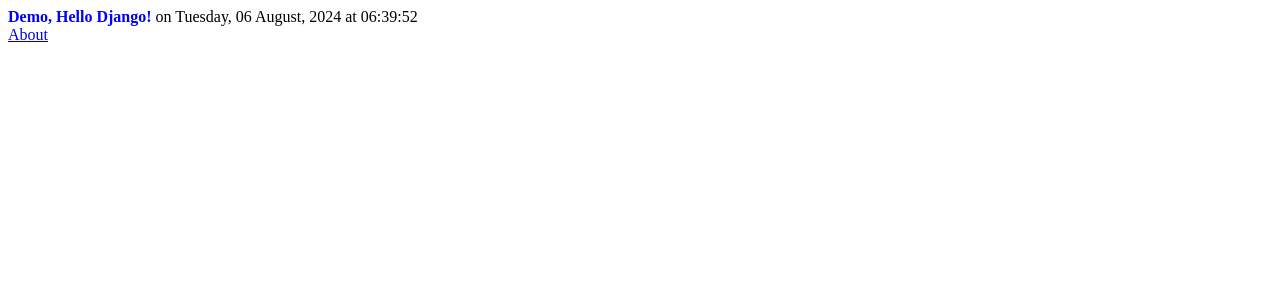
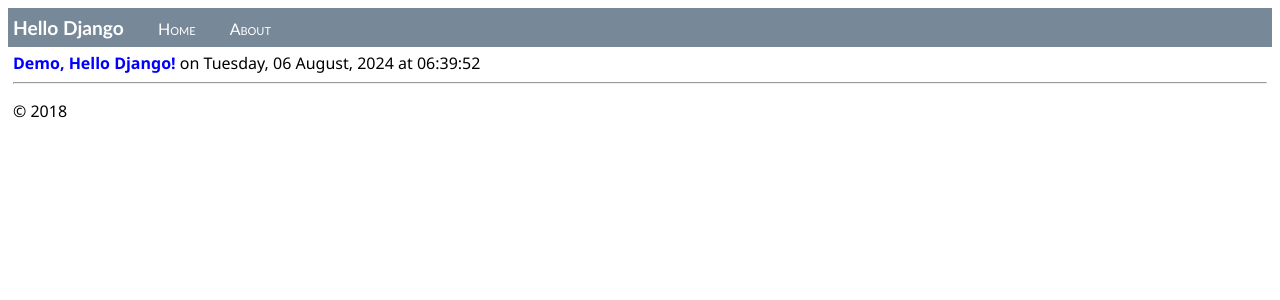
Before and after one commit to randylin615/django-demo, a Django app: page / in a window 1280 px wide. Shown: the top 300 px of the page. Run offline with Django 3.2, Linux system fonts and the light colour scheme.

Commit message:
add layout.html (head bar) delete useless code in index.html

```diff
--- a/django-demo/HelloDjangoApp/static/site.css
+++ b/django-demo/HelloDjangoApp/static/site.css
@@ -2,3 +2,30 @@
     font-weight: 600;
     color: blue;
 }
+.navbar {
+    background-color: lightslategray;
+    font-size: 1em;
+    font-family: 'Trebuchet MS', 'Lucida Sans Unicode', 'Lucida Grande', 'Lucida Sans', Arial, sans-serif;
+    color: white;
+    padding: 8px 5px 8px 5px;
+}
+
+    .navbar a {
+        text-decoration: none;
+        color: inherit;
+    }
+
+.navbar-brand {
+    font-size: 1.2em;
+    font-weight: 600;
+}
+
+.navbar-item {
+    font-variant: small-caps;
+    margin-left: 30px;
+}
+
+.body-content {
+    padding: 5px;
+    font-family: 'Segoe UI', Tahoma, Geneva, Verdana, sans-serif;
+}
--- a/django-demo/HelloDjangoApp/templates/HelloDjangoApp/about.html
+++ b/django-demo/HelloDjangoApp/templates/HelloDjangoApp/about.html
@@ -1,5 +1,5 @@
 <!DOCTYPE html>
-
+{% extends "HelloDjangoApp/layout.html" %}
 <html>
 
 <head>
@@ -11,6 +11,10 @@
 <body>
     <div><a href="home">Home</a></div>
     {{content}}
+
+    {% block content %}
+    {{ content }}
+    {% endblock %}
 </body>
 
 </html>
--- a/django-demo/HelloDjangoApp/templates/HelloDjangoApp/index.html
+++ b/django-demo/HelloDjangoApp/templates/HelloDjangoApp/index.html
@@ -1,23 +1,14 @@
-<!--ed.1
+{% extends "HelloDjangoApp/layout.html" %}
 <html>
-<head><title></title></head>
-
-<body>
-
-{{ content }}
-
-</body>
-</html>
--->
-
-<html> <!--ed.2-->
   <head>
-    <title>{{ title }}</title>
-    {% load static %}
-    <link rel="stylesheet" type="text/css" href="{% static 'site.css' %}" />
+      <title>{{ title }}</title>
+      {% load static %}
+      <link rel="stylesheet" type="text/css" href="{% static 'site.css' %}" />
   </head>
   <body>
-    <span class="message">{{ message }}</span>{{ content }}
-    <div><a href="about">About</a></div>
+      <div><a href="about">About</a></div>
+      {% block content %}
+      <span class="message">{{ message }}</span>{{ content }}
+      {% endblock %}
   </body>
 </html>
--- /dev/null
+++ b/django-demo/HelloDjangoApp/templates/HelloDjangoApp/layout.html
@@ -0,0 +1,25 @@
+<!DOCTYPE html>
+<html>
+<head>
+    <meta charset="utf-8" />
+    <title>{{ title }}</title>
+    {% load static %}
+    <link rel="stylesheet" type="text/css" href="{% static 'site.css' %}" />
+</head>
+
+<body>
+    <div class="navbar">
+       <a href="/" class="navbar-brand">Hello Django</a>
+       <a href="{% url 'home' %}" class="navbar-item">Home</a>
+       <a href="{% url 'about' %}" class="navbar-item">About</a>
+    </div>
+
+    <div class="body-content">
+{% block content %}{% endblock %}
+        <hr/>
+        <footer>
+            <p>&copy; 2018</p>
+        </footer>
+    </div>
+</body>
+</html>
```
Also changed, not shown: 1 other file.
